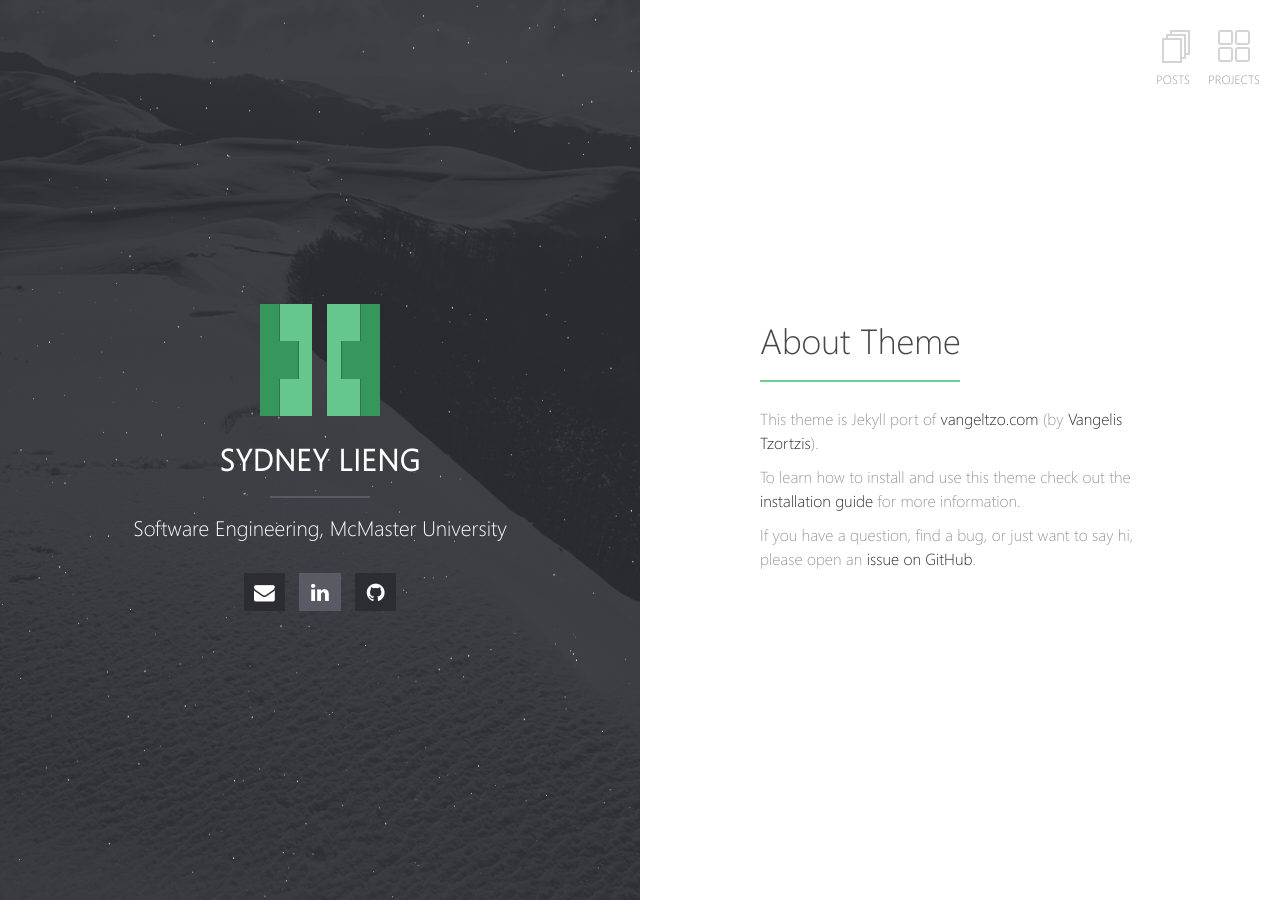
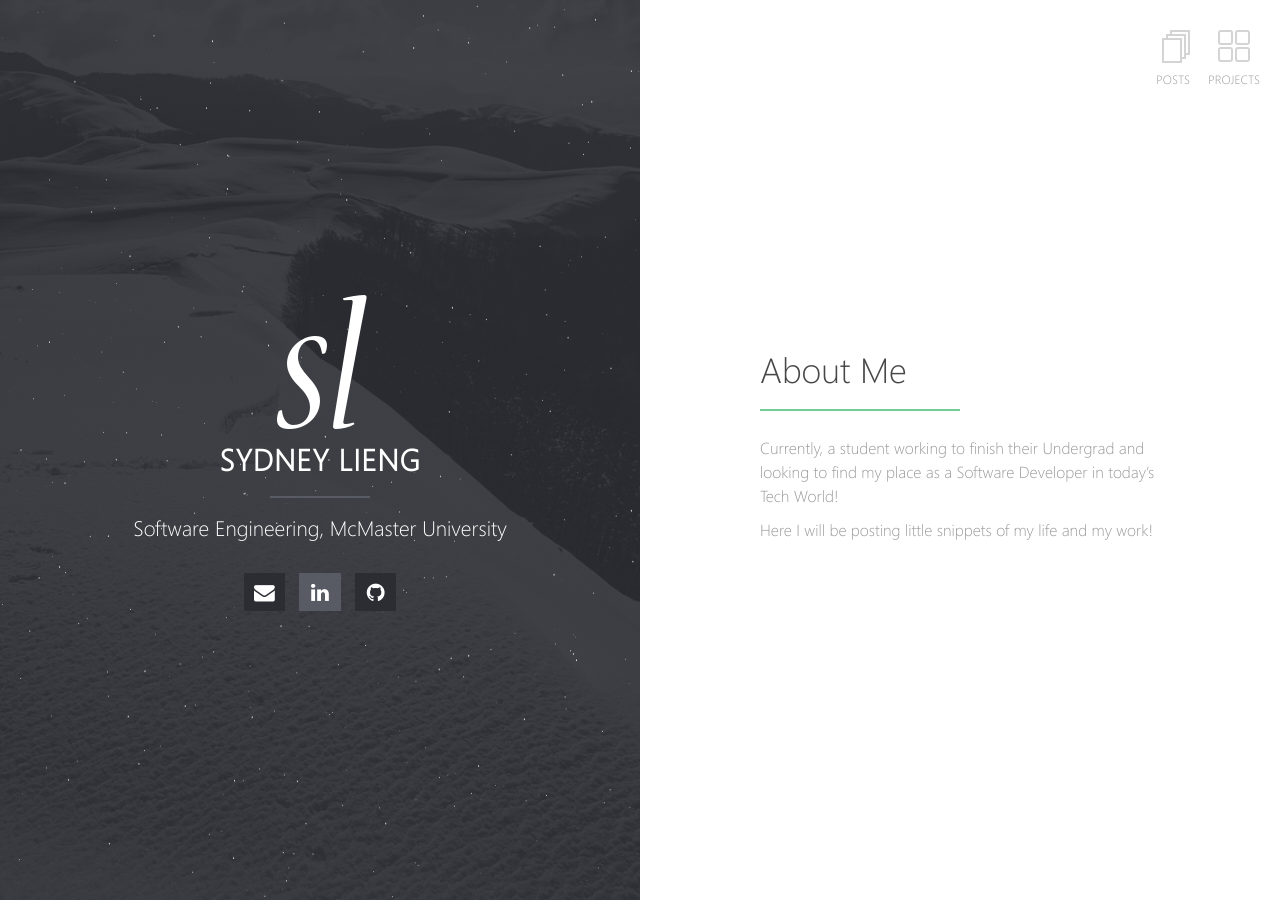
Before and after one commit to sydneylieng/sydneylieng.github.io, a Jekyll site: the page built from index.md, in a window 1280 px wide. Built offline with Jekyll 4.4.1, drawn with Linux system fonts in a browser that asks for light colours; our own code applies the rules of GitHub Pages for plain Markdown files.

Commit message:
update website info

```diff
--- a/_config.yml
+++ b/_config.yml
@@ -2,7 +2,7 @@
 title: Sydney lieng
 description: Software Engineering, McMaster University
 url: https://sydneylieng.github.io
-logo: halve.png                                       # Site logo
+logo: logo.png                                       # Site logo
 locale: en_CA
 
 # Left Block Images
@@ -35,7 +35,7 @@ email:             liengsn@mcmaster.ca
 #facebook:           username
 github:             sydneylieng
 #stackoverflow:     123456/username   from a "http://stackoverflow.com/users/123456/username" link
-linkedin:          sydneylieng from a "https://www.linkedin.com/in/sydneylieng" link
+linkedin:          sydneylieng
 #xing:              username
 #instagram:          username
 #lastfm:            username
--- a/index.md
+++ b/index.md
@@ -1,10 +1,8 @@
 ---
 layout: home
 ---
-# About Theme
+# About Me
 
-This theme is Jekyll port of [vangeltzo.com](http://vangeltzo.com/) (by [Vangelis Tzortzis](https://github.com/srekoble)).
+Currently, a student working to finish their Undergrad and looking to find my place as a Software Developer in today's Tech World!
 
-To learn how to install and use this theme check out the [installation guide](http://taylantatli.me/Halve/halve-theme/) for more information.
-
-If you have a question, find a bug, or just want to say hi, please open an [issue on GitHub](https://github.com/TaylanTatli/Halve/issues/new).
+Here I will be posting little snippets of my life and my work!
```
Also changed, not shown: images/logo.png (added), 1 other file.
